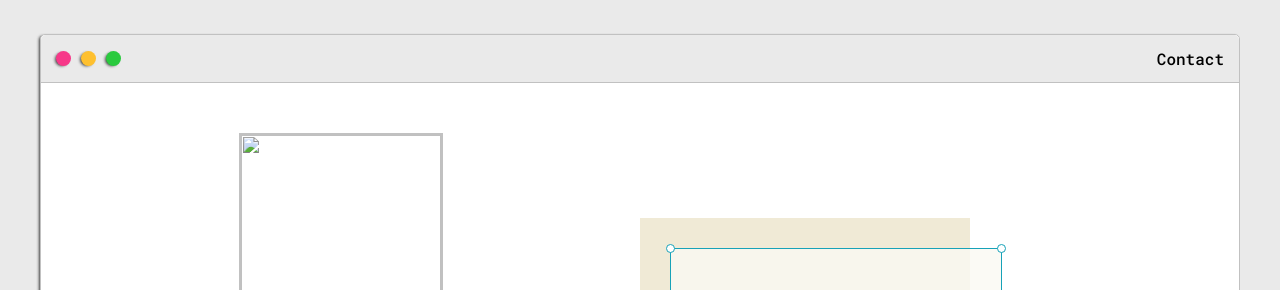
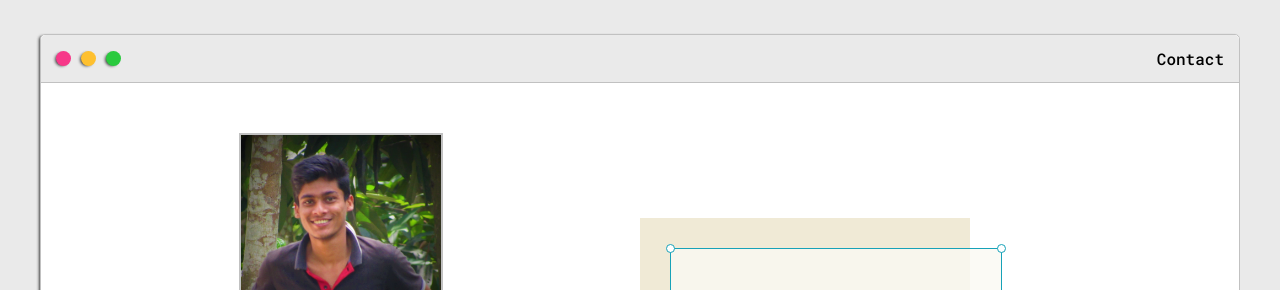
Before and after one commit to Oliulla/portfolio-project, a plain HTML site: page index.html in a window 1280 px wide. Shown: the part 126-416 px from the top of the page. Drawn offline with Linux system fonts and the light colour scheme; the site is published under a folder, as on GitHub Pages, so addresses that start at the root find nothing.

Commit message:
Create index.html

```diff
--- a/index.html
+++ b/index.html
@@ -41,7 +41,7 @@
                     </dev>
 
                     <dev class="left-column">
-                        <img id="profile_pic" src="/images/my_fb_image.jpg" alt="">
+                        <img id="profile_pic" src="images/my_fb_image.jpg" alt="">
                         <h6 style="text-align: center;line-height: 0;">Personalize Theme</h6>
 
                         <div id="theme-options-wrapper">
```
